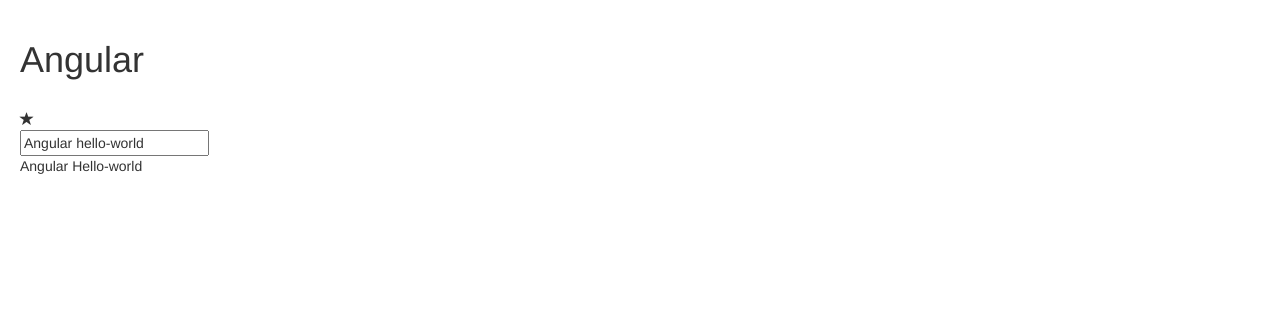
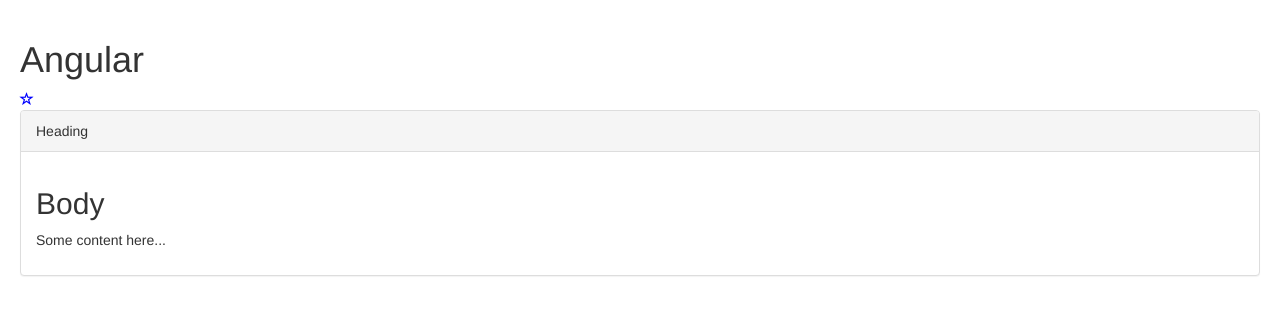
Before and after one commit to shivank24/angular-prac, an Angular app: page / in a window 1280 px wide. Shown: the top 314 px of the page. Built offline with nearby package versions, Linux system fonts and the light colour scheme.

Commit message:
PART-5: Building re-usable components

```diff
--- a/src/app/app.component.html
+++ b/src/app/app.component.html
@@ -1,9 +1,19 @@
 <h1>Angular</h1>
-<!-- <courses></courses> -->
+<!-- <courses></courses>
 <br>
 <favorite></favorite>
 <br>
 
 <input type="text" [(ngModel)]="title">
 <br>
-{{title | titleCase}}
+{{title | titleCase}} -->
+
+<favorite [is-favorite]="post.isFavorite" (change)="onFavoriteChanged($event)"></favorite>
+
+<bootstrap-panel>
+    <ng-container class="heading">Heading</ng-container>
+    <div class="body">
+        <h2>Body</h2>
+        <p>Some content here...</p>
+    </div>
+</bootstrap-panel>
--- a/src/app/app.component.ts
+++ b/src/app/app.component.ts
@@ -1,4 +1,6 @@
 import { Component } from '@angular/core';
+
+import {FavoriteChangedEventArgs} from './favorite/favorite.component'
 
 @Component({
   selector: 'app-root',
@@ -7,4 +9,12 @@
 })
 export class AppComponent {
   title = 'Angular hello-world';
+  post = {
+    title:"Angular",
+    isFavorite:false
+  }
+
+  onFavoriteChanged(eventArgs: FavoriteChangedEventArgs){
+    console.log('Favorite Changed: ', eventArgs);
+  }
 }
--- a/src/app/app.module.ts
+++ b/src/app/app.module.ts
@@ -10,6 +10,7 @@
 import { SummaryPipe } from './summary.pipe';
 import { FavoriteComponent } from './favorite/favorite.component';
 import { TitleCasePipe } from './title-case.pipe';
+import { PanelComponent } from './panel/panel.component';
 
 @NgModule({
   declarations: [
@@ -18,7 +19,8 @@
     CourseComponent,
     SummaryPipe,
     FavoriteComponent,
-    TitleCasePipe
+    TitleCasePipe,
+    PanelComponent
   ],
   imports: [
     BrowserModule,
--- a/src/app/favorite/favorite.component.css
+++ b/src/app/favorite/favorite.component.css
@@ -0,0 +1,3 @@
+.glyphicon {
+    color: red;
+}
--- a/src/app/favorite/favorite.component.html
+++ b/src/app/favorite/favorite.component.html
@@ -1,7 +1,13 @@
+<style>
+    .glyphicon{
+        color: blue;
+    }
+</style>
+
 <span
     class = "glyphicon"
-    [class.glyphicon-star]="isFavorite"
-    [class.glyphicon-star-empty]="!isFavorite"
+    [class.glyphicon-star]="isSelected"
+    [class.glyphicon-star-empty]="!isSelected"
 
     (click)="onClick()"
     >
--- a/src/app/favorite/favorite.component.ts
+++ b/src/app/favorite/favorite.component.ts
@@ -1,15 +1,25 @@
-import { Component, OnInit } from '@angular/core';
+import { Component, OnInit, Input, Output, EventEmitter } from '@angular/core';
 
 @Component({
   selector: 'favorite',
   templateUrl: './favorite.component.html',
-  styleUrls: ['./favorite.component.css']
+  styleUrls: ['./favorite.component.css'],
+  styles:[
+    `
+    .glyphicon {
+      color:green;
+    }
+
+    .glyphicon-star {
+      background: black;
+    }
+    `
+  ]
 })
 export class FavoriteComponent implements OnInit {
 
-  isFavorite:boolean=true;
-
-
+  @Input('is-favorite') isSelected:boolean=true;
+  @Output('change') click=new EventEmitter();
 
   constructor() { }
 
@@ -17,7 +27,13 @@
   }
 
   onClick(){
-    this.isFavorite = !this.isFavorite;
+    this.isSelected = !this.isSelected;
+    this.click.emit({
+      newValue: this.isSelected
+    });
   }
+}
 
+export interface FavoriteChangedEventArgs {
+  newValue: boolean
 }
--- /dev/null
+++ b/src/app/panel/panel.component.html
@@ -0,0 +1,8 @@
+<div class="panel panel-default">
+    <div class="panel-heading">
+        <ng-content select=".heading"></ng-content>
+    </div>
+    <div class="panel-body">
+        <ng-content select=".body"></ng-content>
+    </div>
+</div>
--- /dev/null
+++ b/src/app/panel/panel.component.ts
@@ -0,0 +1,15 @@
+import { Component, OnInit } from '@angular/core';
+
+@Component({
+  selector: 'bootstrap-panel',
+  templateUrl: './panel.component.html',
+  styleUrls: ['./panel.component.css']
+})
+export class PanelComponent implements OnInit {
+
+  constructor() { }
+
+  ngOnInit(): void {
+  }
+
+}
--- a/src/index.html
+++ b/src/index.html
@@ -9,6 +9,5 @@
 </head>
 <body>
   <app-root></app-root>
-  <courses></courses>
 </body>
 </html>
```
Also changed, not shown: src/app/panel/panel.component.css (added), 1 other file (tests, documents, lock files or other folders).
